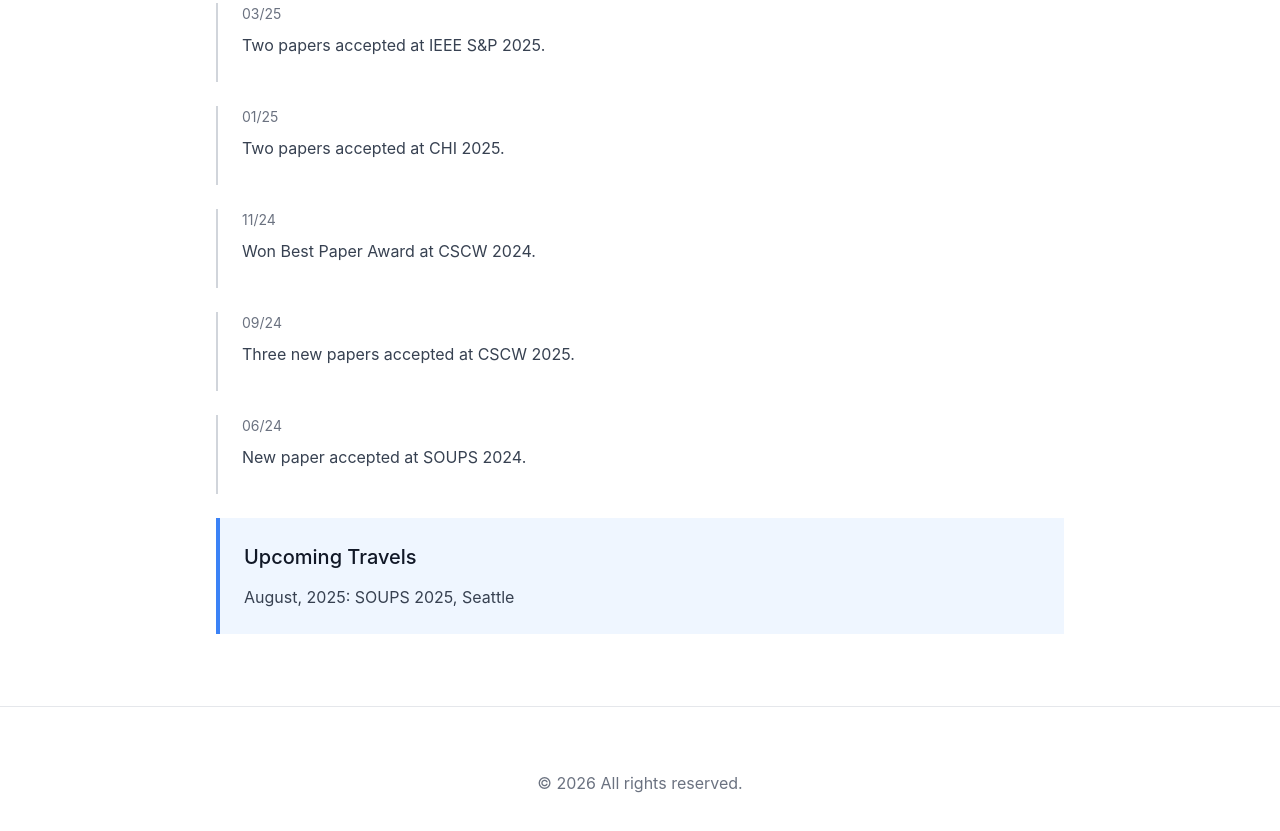
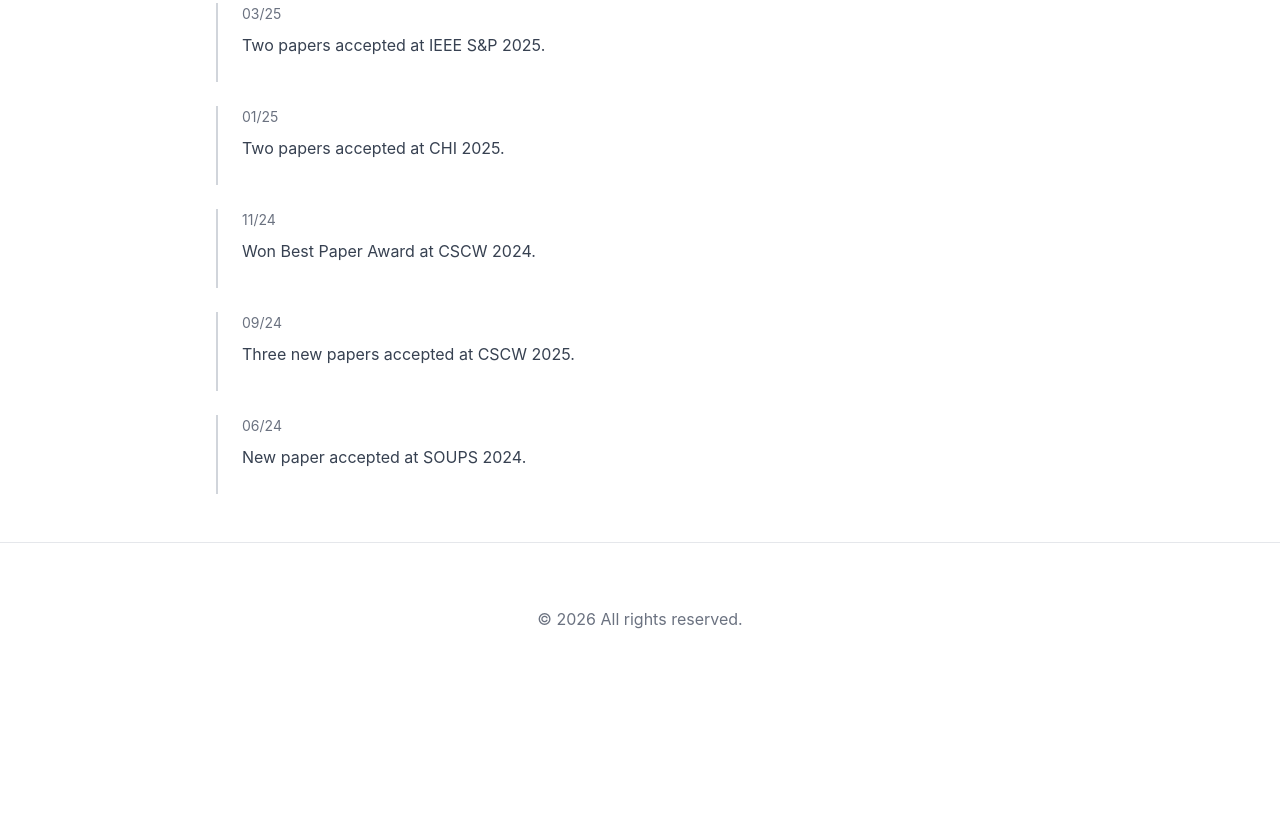
Before and after one commit to yaxingyao/yaxingyao.github.io, a plain HTML site: page news.html in a window 1280 px wide. Shown: the part 1106-1937 px from the top of the page. After the commit the page ends 1801 px from the top, so only its background shows below. Drawn offline with Linux system fonts and the light colour scheme.

Commit message:
Remove travel section from news page

```diff
--- a/news.html
+++ b/news.html
@@ -28,10 +28,6 @@
 
         <div id="news-container"></div>
 
-        <div class="student-info mt-6">
-          <h3 class="mb-3">Upcoming Travels</h3>
-          <p class="text-gray-700 leading-relaxed">August, 2025: SOUPS 2025, Seattle</p>
-        </div>
       </div>
     </main>
 
```
